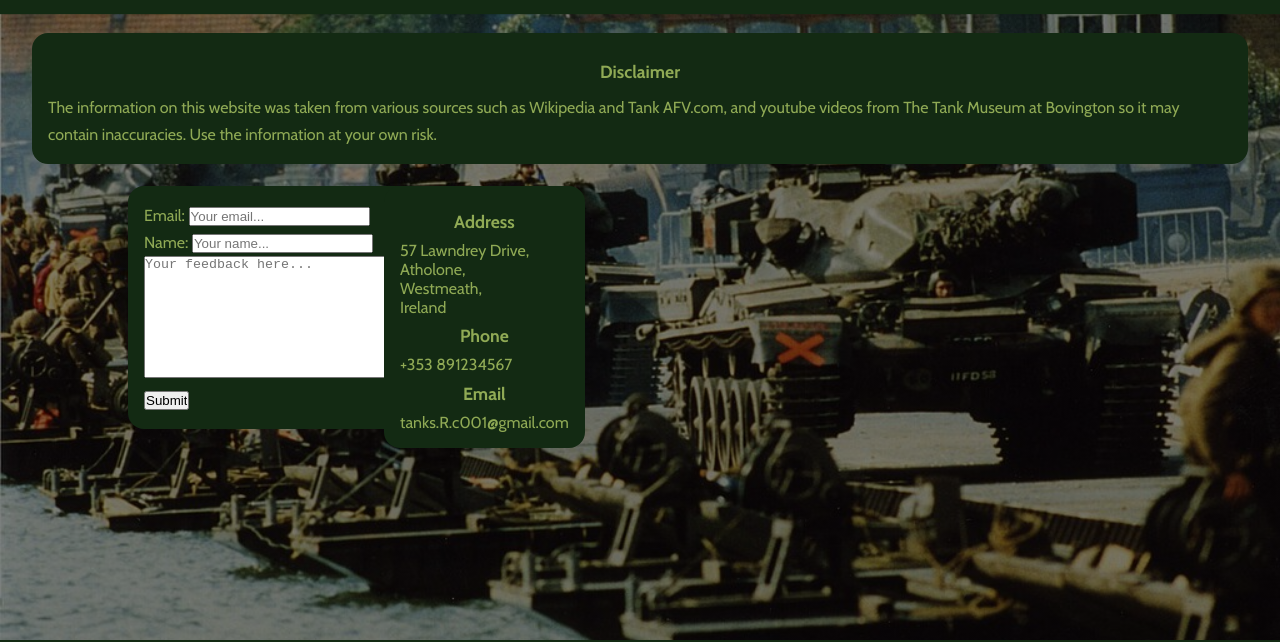
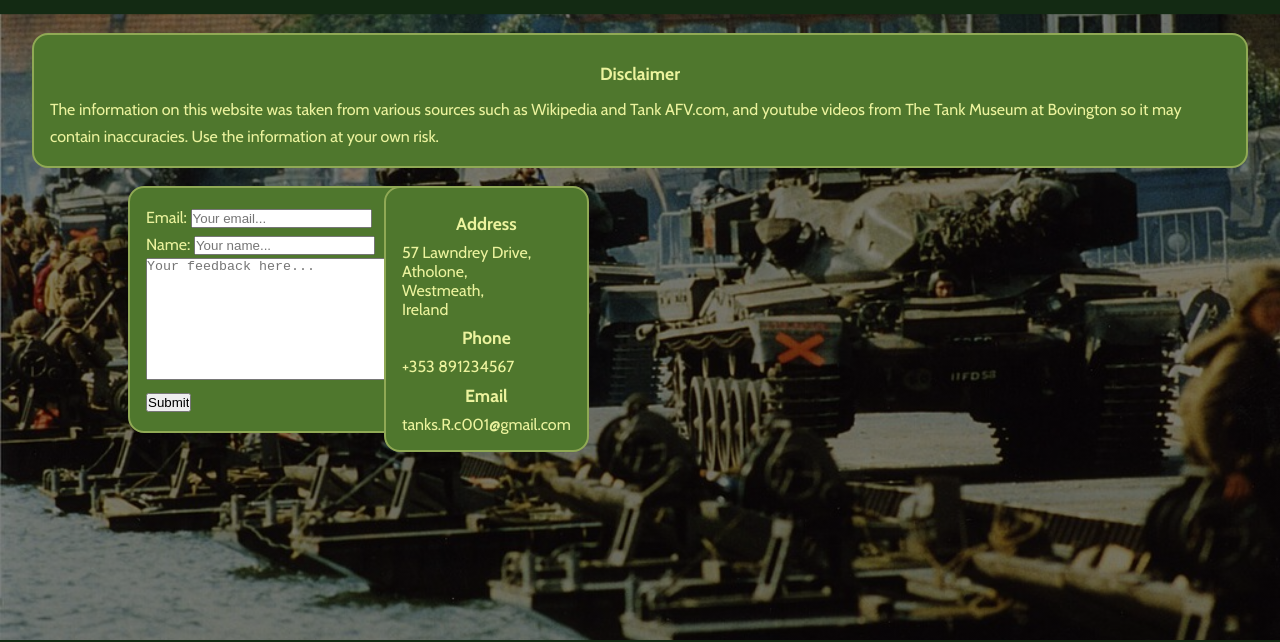
Before and after one commit to JedDizon/fv4201_chieftain_project1, a plain HTML site: page contactus.html in a window 1280 px wide. Shown: the part 94-736 px from the top of the page. Drawn offline with nearby package versions, Linux system fonts and the light colour scheme; a web font is replaced by a local one.

Commit message:
changed the colors for sections in contact page to make easier to read, removed active class for redirect page

```diff
--- a/assets/css/style.css
+++ b/assets/css/style.css
@@ -323,8 +323,9 @@ tr:nth-child(even) {
 }
 
 #disclaimer {
-    background-color: #132A13;
-    color: hsl(78, 33%, 50%);
+    background-color: #4F772D;
+    border: 2px solid #90A955;
+    color: #ECF39E;
     padding: 1em;
     border-radius: 1em;
     line-height: 27px;
@@ -336,8 +337,9 @@ tr:nth-child(even) {
     left: 10%;
     top: 280px;
     line-height: 27px;
-    background-color: #132A13;
-    color: hsl(78, 33%, 50%);
+    background-color: #4F772D;
+    color: #ECF39E;
+    border: 2px solid #90A955;
     padding: 1em;
     border-radius: 1em;
 }
@@ -352,8 +354,9 @@ tr:nth-child(even) {
     left: 30%;
     top: 280px;
 
-    background-color: #132A13;
-    color: hsl(78, 33%, 50%);
+    background-color: #4F772D;
+    color: #ECF39E;
+    border: 2px solid #90A955;
     padding: 1em;
     border-radius: 1em;
 }
```
Also changed, not shown: redirect.html (+2 -2 lines).
